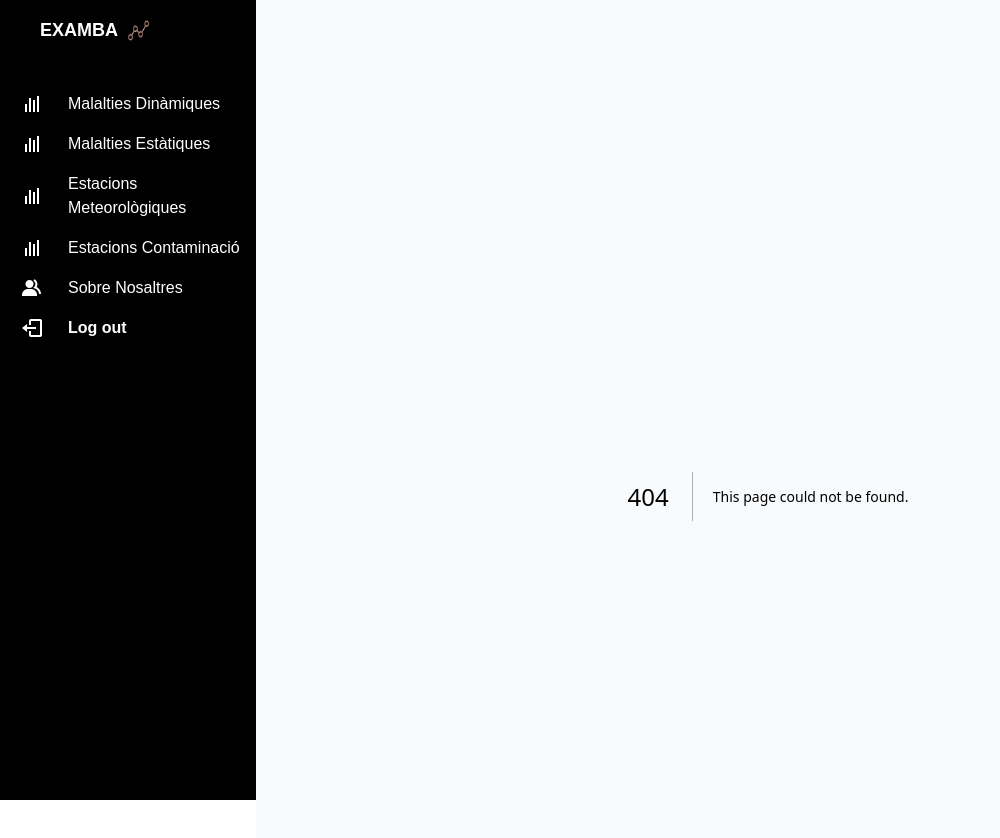
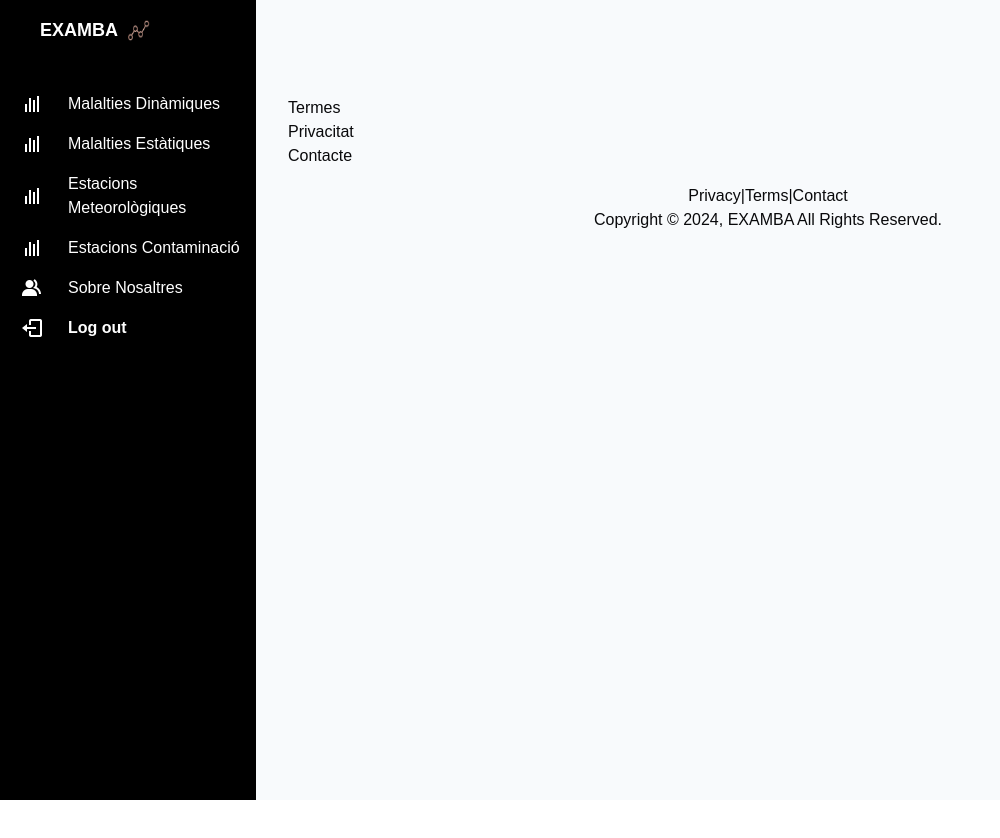
Before and after one commit to examba-tech/dashboard, a Next.js app: page /Terms_Privacidad_Contact in a window 1280 px wide. Before the commit this address had no page. Shown: the top 838 px of the page, without its empty margins (0-1000 px from the left). After the commit the page ends 800 px from the top, so only its background shows below. Built offline with nearby package versions, Linux system fonts and the light colour scheme; a web font is replaced by a local one.

Commit message:
el contacte esta molt cheto

```diff
--- /dev/null
+++ b/src/app/Terms_Privacidad_Contact/page.tsx
@@ -0,0 +1,11 @@
+const HomePage = async () => {
+    return (
+      <div>
+      <h1>Termes</h1>
+      <h1>Privacitat</h1>
+      <h1>Contacte</h1>
+      </div>
+    );
+  };
+
+  export default HomePage;
--- a/src/app/layout.tsx
+++ b/src/app/layout.tsx
@@ -1,5 +1,6 @@
 "use client";
 import Sidebar from "@/src/components/ui/Sidebar";
+import Footer from "@/src/components/ui/Footer";
 import { cn } from "@/src/utils/utils";
 import "@/src/styles/globals.css";
 import React from "react";
@@ -21,15 +22,17 @@ export default function RootLayout({
       )}
     >
       <body
+
         className={`min-h-screen pt-12 bg-slate-50 antialiased ${
           isVisible ? "ml-64" : "ml-16"
-        } transition-width duration-300`}
-      >
+        } transition-width duration-300`}>
         <Sidebar isVisible={isVisible} setIsVisible={setIsVisible} />
         <div className="container max-w-7xl mx-auto h-full pt-12">
           {children}
+          <Footer/>
         </div>
       </body>
+
     </html>
   );
 }
--- /dev/null
+++ b/src/components/ui/Footer.tsx
@@ -0,0 +1,28 @@
+"use client";
+import React from 'react';
+import Link from 'next/link';
+
+const Footer = () => {
+    const current_year = new Date().getFullYear();
+    return (
+      <div id="section_footer">
+        <div className='text-center py-4'>
+          <Link href="/Terms_Privacidad_Contact" target="_blank" className='btn btn-link'>
+            Privacy
+          </Link>
+          <span>|</span>
+          <Link href="/Terms_Privacidad_Contact" target="_blank" className='btn btn-link'>
+            Terms
+          </Link>
+          <span>|</span>
+          <Link href="mailto:EXAMBA<maria.risques@estudiantat.upc.edu>" className='btn btn-link'>
+            Contact
+          </Link>
+          <p>Copyright © {current_year}, EXAMBA All Rights Reserved.</p>
+        </div>
+      </div>
+    );
+  }
+
+
+export default Footer;
```
